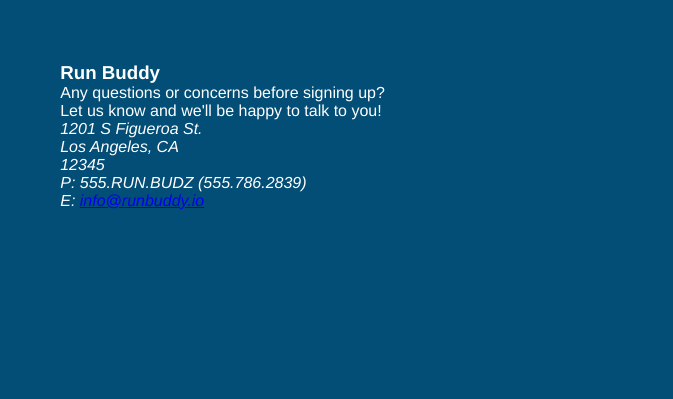
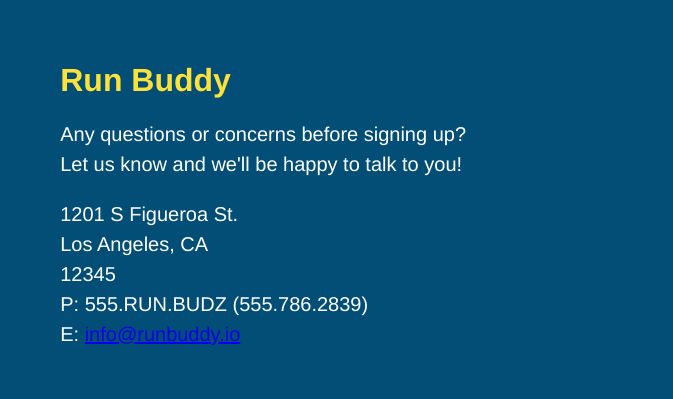
Before and after one commit to themanwiththeplan-eng/Run-Buddy, a plain HTML site: page index.html in a window 1280 px wide. Shown: the part 4248-4647 px from the top of the page, 607-1280 px from the left. Drawn offline with Linux system fonts and the light colour scheme.

```diff
--- a/assets/css/style.css
+++ b/assets/css/style.css
@@ -222,3 +222,16 @@ section{
     margin: 30px 0 0 60px;
     color: white;
 }
+.contact-info h3{
+    color: #fce138;
+    font-size: 32px;
+}
+.contact-info p, .contact-info address{
+    margin: 20px 0;
+    line-height: 1.5;
+    font-size: 20px;
+    font-style: normal;
+}
+.contact-info a{
+    columns: #fce138;
+}
```
